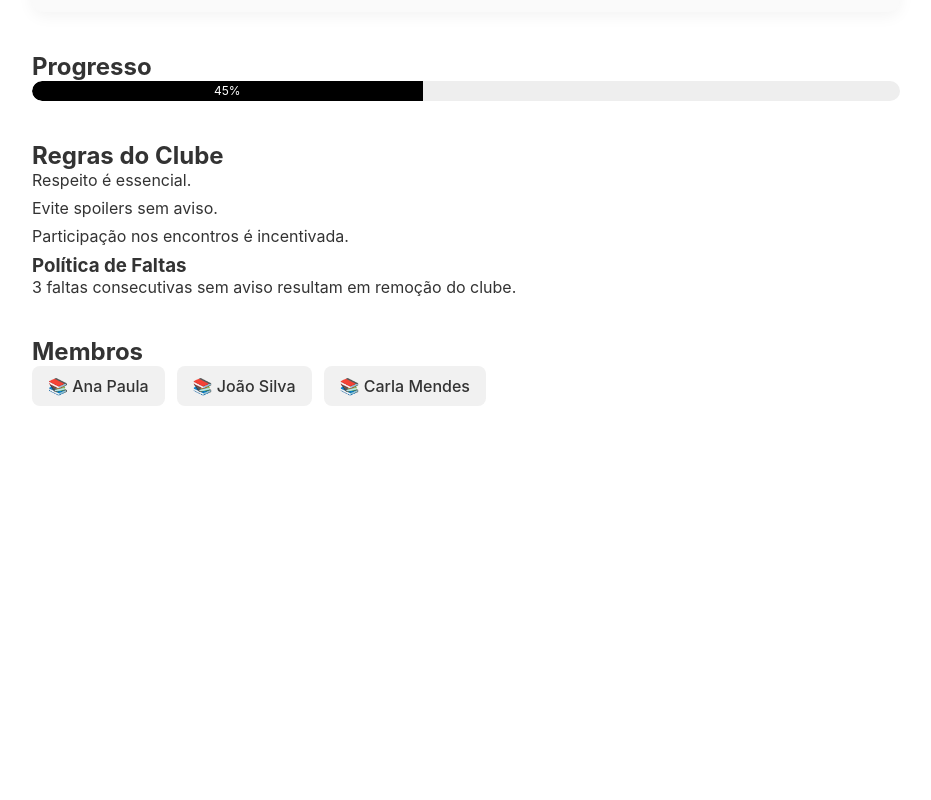
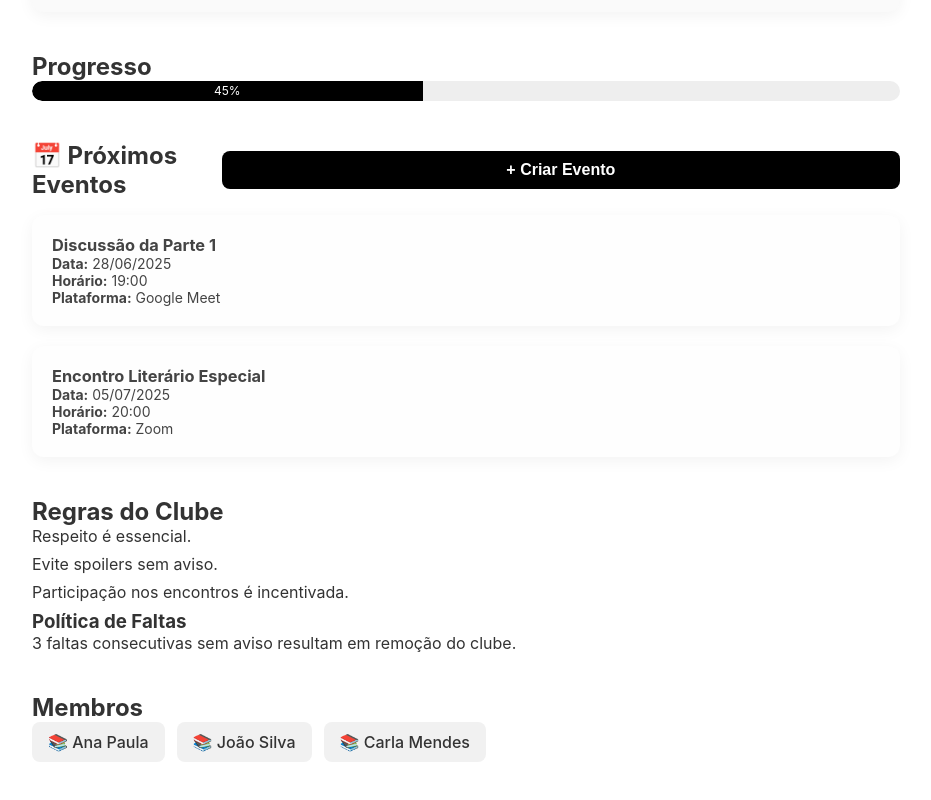
Before and after one commit to gabriellebcastro/club, a React app: page /clube in a window 1280 px wide. Shown: the part 872-1672 px from the top of the page, without its empty margins (174-1105 px from the left). Before the commit the page ends 1358 px from the top, so only its background shows below. Built offline with nearby package versions, Linux system fonts and the light colour scheme; the HTML template or start-up script is replaced by a standard one.

Commit message:
Adicionando sessão de eventos na página do Club

```diff
--- a/src/components/ClubePage.css
+++ b/src/components/ClubePage.css
@@ -67,3 +67,44 @@
   border-radius: 8px;
   font-weight: 500;
 }
+
+.clube-eventos {
+  margin-bottom: 40px;
+}
+
+.eventos-header {
+  display: flex;
+  justify-content: space-between;
+  align-items: center;
+  margin-bottom: 16px;
+}
+
+.btn-criar-evento {
+  background-color: black;
+  color: white;
+  padding: 10px 16px;
+  border: none;
+  border-radius: 8px;
+  font-weight: 600;
+  cursor: pointer;
+  transition: background 0.3s;
+}
+
+.btn-criar-evento:hover {
+  background-color: #333;
+}
+
+.eventos-lista {
+  display: flex;
+  flex-direction: column;
+  gap: 20px;
+}
+
+.evento-card {
+  background: #fefefe;
+  border-radius: 12px;
+  padding: 20px;
+  box-shadow: 0 4px 16px rgba(0,0,0,0.05);
+  font-size: 14px;
+  color: #444;
+}
--- a/src/components/ClubePage.tsx
+++ b/src/components/ClubePage.tsx
@@ -8,7 +8,9 @@ export function ClubePage() {
 
       <header className="clubes-hero">
         <h1>Clube Café com Livros</h1>
-        <p className="subheading">Um espaço para amantes da literatura contemporânea se reunirem e discutirem grandes obras.</p>
+        <p className="subheading">
+          Um espaço para amantes da literatura contemporânea se reunirem e discutirem grandes obras.
+        </p>
       </header>
 
       <main className="clube-container">
@@ -43,6 +45,29 @@ export function ClubePage() {
           </div>
         </section>
 
+        <section className="clube-eventos">
+          <div className="eventos-header">
+            <h2>📅 Próximos Eventos</h2>
+            <button className="btn-criar-evento">+ Criar Evento</button>
+          </div>
+
+          <div className="eventos-lista">
+            <div className="evento-card">
+              <h3>Discussão da Parte 1</h3>
+              <p><strong>Data:</strong> 28/06/2025</p>
+              <p><strong>Horário:</strong> 19:00</p>
+              <p><strong>Plataforma:</strong> Google Meet</p>
+            </div>
+
+            <div className="evento-card">
+              <h3>Encontro Literário Especial</h3>
+              <p><strong>Data:</strong> 05/07/2025</p>
+              <p><strong>Horário:</strong> 20:00</p>
+              <p><strong>Plataforma:</strong> Zoom</p>
+            </div>
+          </div>
+        </section>
+
         <section className="clube-regras">
           <h2>Regras do Clube</h2>
           <ul>
```
